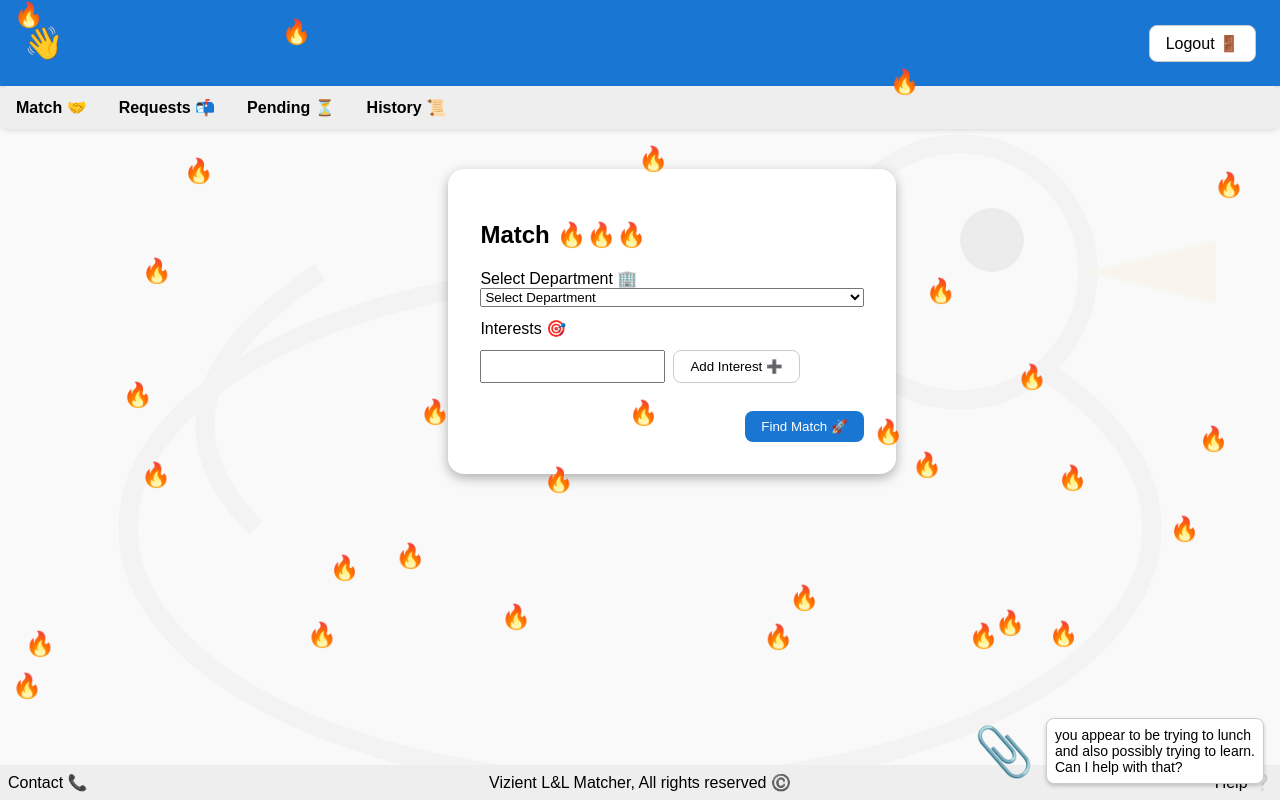
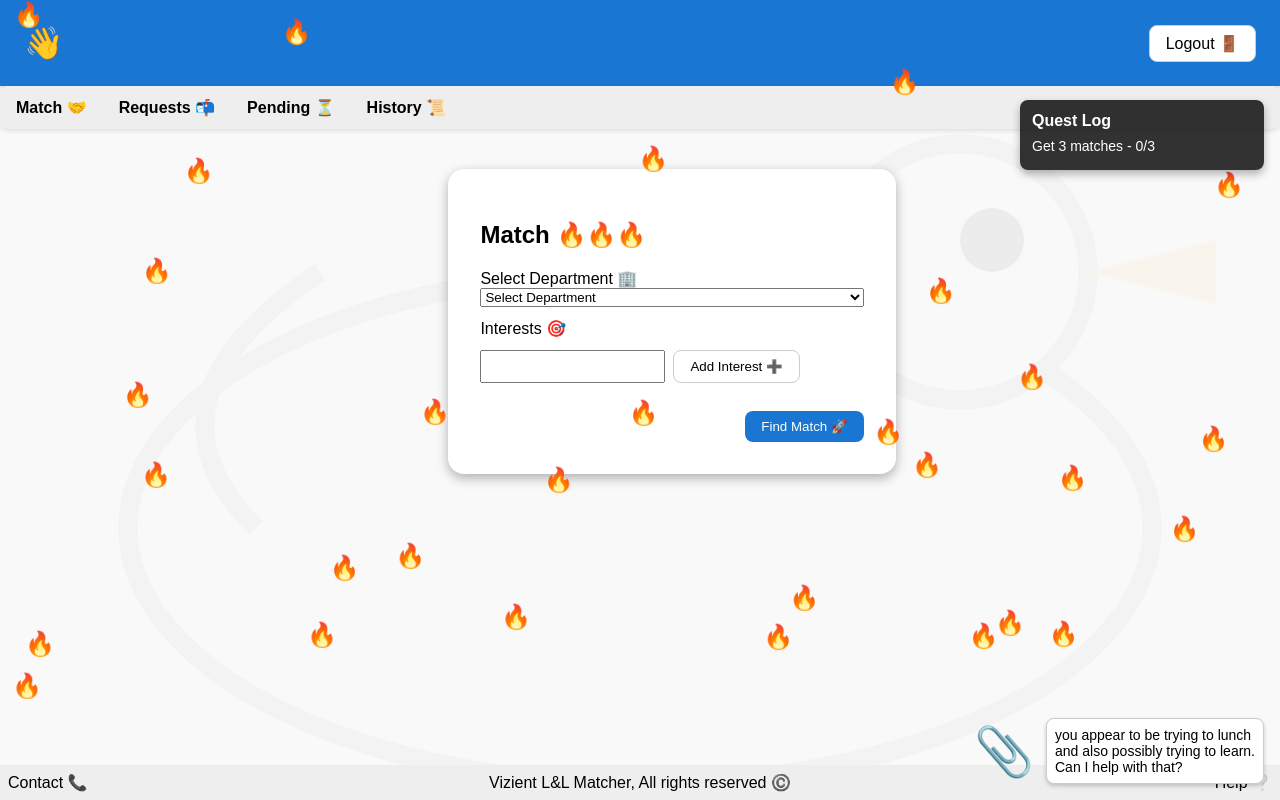
Before and after one commit to NathanWallerViz/vibe-dry-run-lnl-matcher, an Angular app in the folder lnl-matcher/: page /home in a window 1280 px wide. Built offline with nearby package versions, Linux system fonts and the light colour scheme.

Commit message:
Add quest log component

```diff
--- a/lnl-matcher/src/app/app.module.ts
+++ b/lnl-matcher/src/app/app.module.ts
@@ -6,6 +6,7 @@ import { RouterModule, Routes } from '@angular/router';
 import { AppComponent } from './app.component';
 import { LoginComponent } from './login/login.component';
 import { HomeComponent } from './home/home.component';
+import { QuestLogComponent } from './quest-log/quest-log.component';
 
 const routes: Routes = [
   { path: '', component: LoginComponent },
@@ -16,7 +17,8 @@ const routes: Routes = [
   declarations: [
     AppComponent,
     LoginComponent,
-    HomeComponent
+    HomeComponent,
+    QuestLogComponent
   ],
   imports: [
     BrowserModule,
--- a/lnl-matcher/src/app/home/home.component.html
+++ b/lnl-matcher/src/app/home/home.component.html
@@ -133,6 +133,8 @@
     </div>
   </main>
 
+  <app-quest-log [matchCount]="matchCount"></app-quest-log>
+
   <footer>
     <div class="left">Contact 📞</div>
     <div class="center">Vizient L&L Matcher, All rights reserved ©️</div>
--- a/lnl-matcher/src/app/home/home.component.ts
+++ b/lnl-matcher/src/app/home/home.component.ts
@@ -60,6 +60,7 @@ export class HomeComponent implements OnInit {
   requests: MatchRequest[] = [];
   pendingRequests: PendingRequest[] = [];
   matchHistory: HistoryItem[] = [];
+  matchCount = 0;
 
   constructor(public userService: UserService, private router: Router) {}
 
@@ -86,6 +87,11 @@ export class HomeComponent implements OnInit {
     } else {
       this.matchHistory = this.generateSampleHistory();
       this.saveHistory();
+    }
+
+    const countStored = localStorage.getItem('matchCount');
+    if (countStored) {
+      this.matchCount = +countStored;
     }
 
     this.updateHistory();
@@ -127,6 +133,8 @@ export class HomeComponent implements OnInit {
       status: 'pending'
     });
     this.savePendingRequests();
+    this.matchCount++;
+    localStorage.setItem('matchCount', String(this.matchCount));
     this.resetForm();
   }
 
--- /dev/null
+++ b/lnl-matcher/src/app/quest-log/quest-log.component.css
@@ -0,0 +1,29 @@
+.quest-log {
+  position: fixed;
+  top: 100px;
+  right: 16px;
+  width: 220px;
+  background: rgba(0, 0, 0, 0.8);
+  color: #fff;
+  padding: 12px;
+  border-radius: 8px;
+  box-shadow: 0 4px 8px rgba(0,0,0,0.3);
+  font-size: 14px;
+  z-index: 1000;
+}
+
+.quest-log h3 {
+  margin-top: 0;
+  margin-bottom: 8px;
+  font-size: 16px;
+}
+
+.quest-log ul {
+  list-style: none;
+  padding: 0;
+  margin: 0;
+}
+
+.quest-log li {
+  margin-bottom: 4px;
+}
--- /dev/null
+++ b/lnl-matcher/src/app/quest-log/quest-log.component.html
@@ -0,0 +1,6 @@
+<div class="quest-log">
+  <h3>Quest Log</h3>
+  <ul>
+    <li *ngFor="let q of quests">{{ q.title }} - {{ progress(q) }}</li>
+  </ul>
+</div>
--- /dev/null
+++ b/lnl-matcher/src/app/quest-log/quest-log.component.ts
@@ -0,0 +1,22 @@
+import { Component, Input } from '@angular/core';
+
+@Component({
+  selector: 'app-quest-log',
+  templateUrl: './quest-log.component.html',
+  styleUrls: ['./quest-log.component.css']
+})
+export class QuestLogComponent {
+  @Input() matchCount = 0;
+
+  quests = [
+    { title: 'Get 3 matches', goal: 3 }
+  ];
+
+  progress(q: {title: string, goal: number}) {
+    if (q.title === 'Get 3 matches') {
+      const count = Math.min(this.matchCount, q.goal);
+      return `${count}/${q.goal}${count >= q.goal ? ' ✅' : ''}`;
+    }
+    return '';
+  }
+}
```
